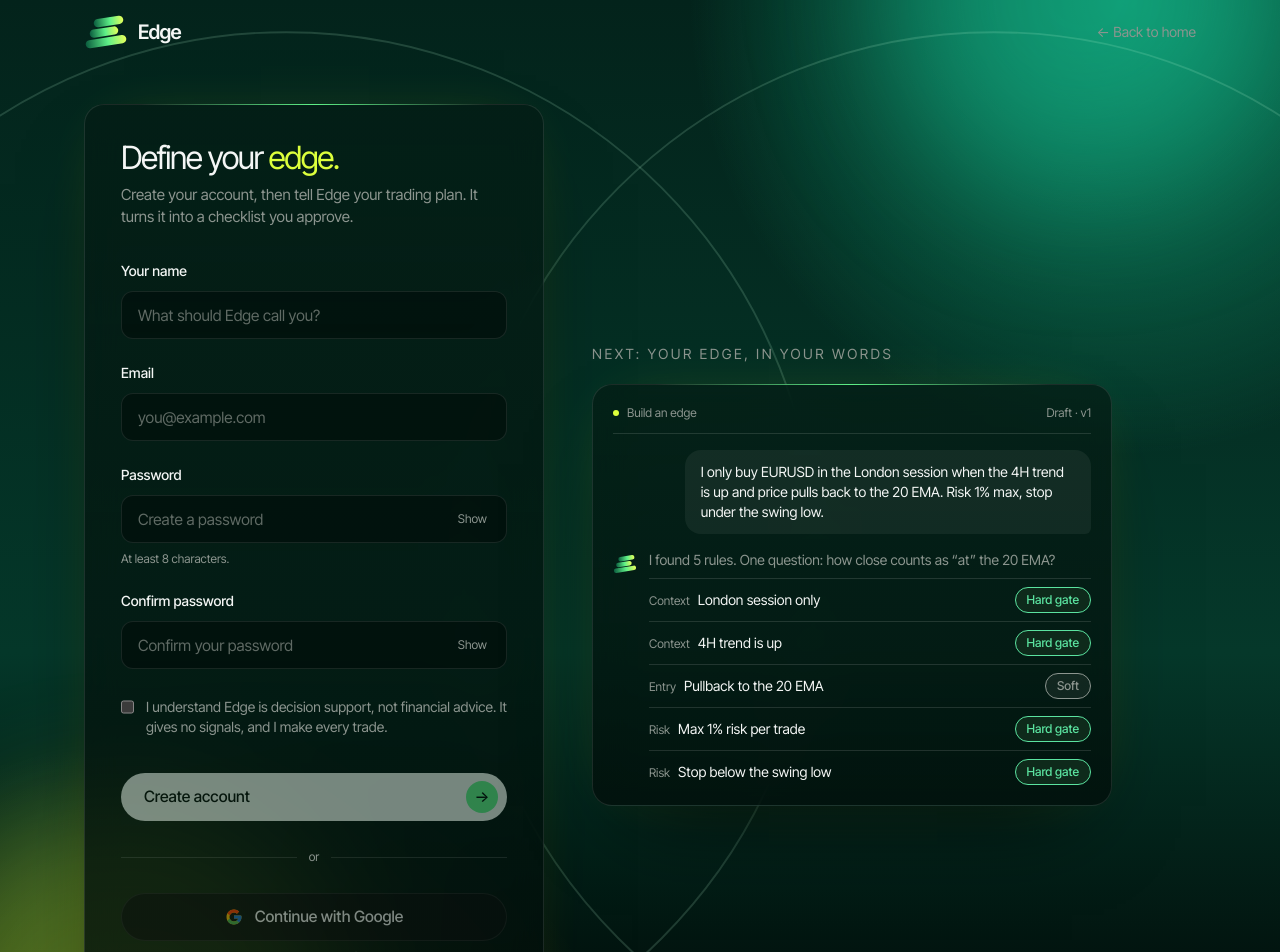
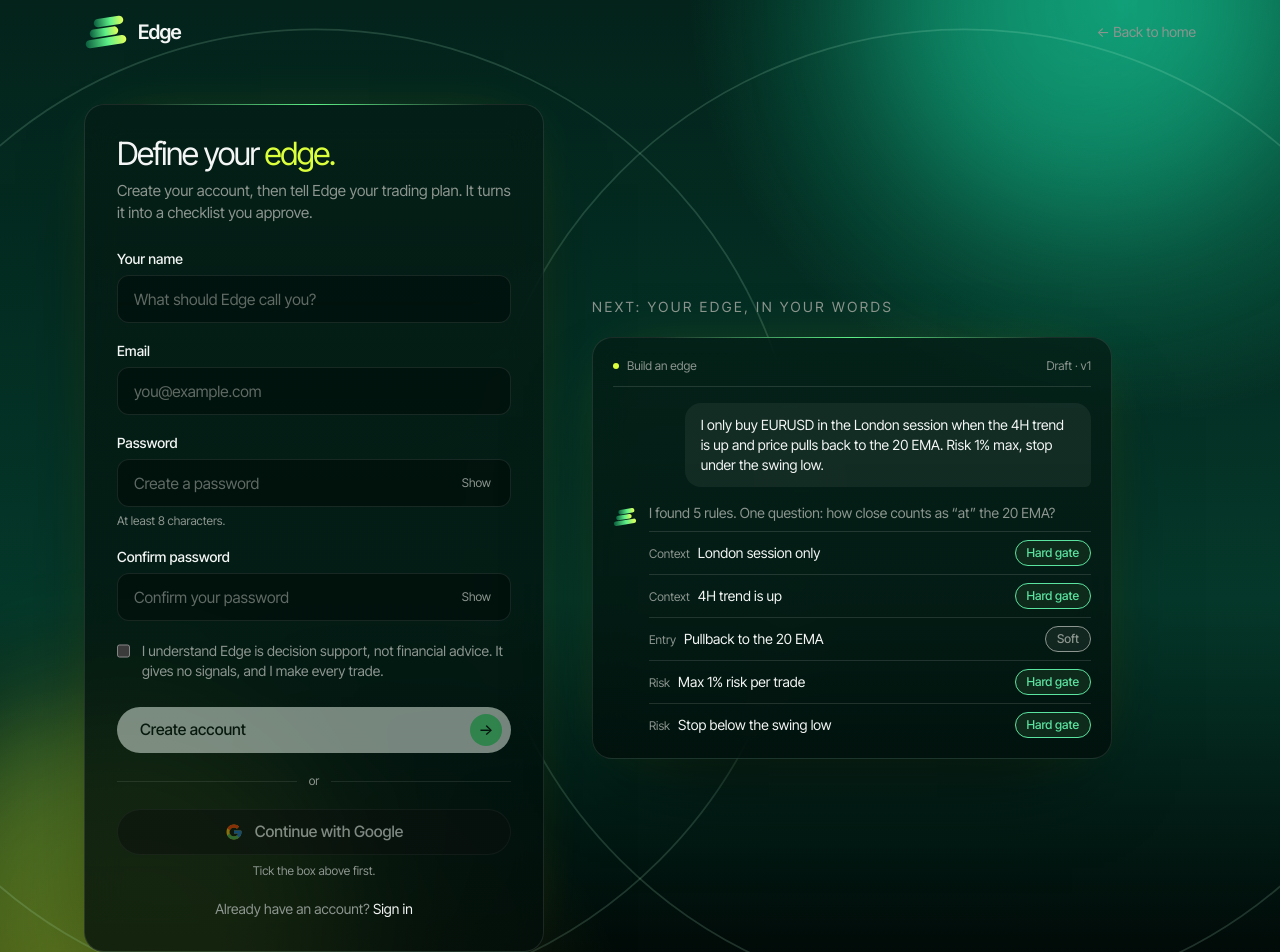
Before and after one commit to EDGE-NG/Edge-ng, a Next.js app in the folder web/: page /signup in a window 1280 px wide. Shown: the top 952 px of the page. Built offline with nearby package versions, Linux system fonts and the light colour scheme.

Commit message:
Tighten vertical rhythm and spacing on signup form (PRD F1, REQ-ID-1)

```diff
--- a/web/app/_components/auth-screen.tsx
+++ b/web/app/_components/auth-screen.tsx
@@ -142,7 +142,10 @@ export default function AuthScreen({ mode }: { mode: Mode }) {
       </header>
 
       <main className="mx-auto grid w-full max-w-6xl flex-1 items-center gap-12 px-5 py-10 lg:grid-cols-[minmax(0,460px)_1fr]">
-        <section className="glass-panel w-full p-8 sm:p-9 fade-up" aria-labelledby="auth-h">
+        <section
+          className={`glass-panel w-full fade-up ${signup ? "p-7 sm:p-8" : "p-8 sm:p-9"}`}
+          aria-labelledby="auth-h"
+        >
           <h1 id="auth-h" className="text-[2rem] leading-tight font-semibold">
             {signup ? (
               <>
@@ -160,9 +163,13 @@ export default function AuthScreen({ mode }: { mode: Mode }) {
               : "Sign in to pick up your edge where you left it."}
           </p>
 
-          <form onSubmit={submit} className="mt-8 space-y-6" noValidate>
+          <form
+            onSubmit={submit}
+            className={signup ? "mt-6 space-y-[18px]" : "mt-8 space-y-6"}
+            noValidate
+          >
             {signup && (
-              <Field label="Your name" htmlFor="name">
+              <Field label="Your name" htmlFor="name" compact>
                 <input
                   id="name"
                   className="input h-12 px-4"
@@ -174,7 +181,7 @@ export default function AuthScreen({ mode }: { mode: Mode }) {
                 />
               </Field>
             )}
-            <Field label="Email" htmlFor="email">
+            <Field label="Email" htmlFor="email" compact={signup}>
               <input
                 id="email"
                 className="input h-12 px-4"
@@ -203,6 +210,7 @@ export default function AuthScreen({ mode }: { mode: Mode }) {
               }
               htmlFor="password"
               hint={signup ? "At least 8 characters." : undefined}
+              compact={signup}
             >
               <div className="relative">
                 <input
@@ -231,6 +239,7 @@ export default function AuthScreen({ mode }: { mode: Mode }) {
               <Field
                 label="Confirm password"
                 htmlFor="confirm-password"
+                compact
                 hint={
                   confirmPassword && password !== confirmPassword
                     ? "Passwords do not match."
@@ -262,7 +271,7 @@ export default function AuthScreen({ mode }: { mode: Mode }) {
             )}
 
             {signup && (
-              <label className="flex cursor-pointer items-start gap-3 text-sm text-muted pt-1">
+              <label className="flex cursor-pointer items-start gap-3 text-sm text-muted pt-0.5">
                 <input
                   type="checkbox"
                   className="mt-0.5 h-4 w-4 accent-[#5ef088]"
@@ -294,7 +303,7 @@ export default function AuthScreen({ mode }: { mode: Mode }) {
 
             <button
               type="submit"
-              className="btn btn-main w-full mt-3 min-h-[48px]"
+              className={`btn btn-main w-full ${signup ? "mt-2 min-h-[46px]" : "mt-3 min-h-[48px]"}`}
               disabled={
                 busy !== "" ||
                 !email ||
@@ -312,7 +321,10 @@ export default function AuthScreen({ mode }: { mode: Mode }) {
             </button>
           </form>
 
-          <div className="my-7 flex items-center gap-3 text-xs text-muted" aria-hidden="true">
+          <div
+            className={`${signup ? "my-5" : "my-7"} flex items-center gap-3 text-xs text-muted`}
+            aria-hidden="true"
+          >
             <span className="h-px flex-1 bg-line" />
             or
             <span className="h-px flex-1 bg-line" />
@@ -320,7 +332,9 @@ export default function AuthScreen({ mode }: { mode: Mode }) {
 
           <button
             type="button"
-            className="btn w-full min-h-[48px] gap-3 border border-line bg-surface text-ink hover:border-accent/50"
+            className={`btn w-full gap-3 border border-line bg-surface text-ink hover:border-accent/50 ${
+              signup ? "min-h-[46px]" : "min-h-[48px]"
+            }`}
             disabled={busy !== "" || (signup && !accept)}
             onClick={() => {
               setBusy("google");
@@ -338,7 +352,7 @@ export default function AuthScreen({ mode }: { mode: Mode }) {
               : "By continuing with Google, you confirm Edge is decision support, not financial advice."}
           </p>
 
-          <p className="mt-6 text-center text-sm text-muted">
+          <p className={`${signup ? "mt-5" : "mt-6"} text-center text-sm text-muted`}>
             {signup ? "Already have an account? " : "New to Edge? "}
             <Link href={signup ? "/login" : "/signup"} className="text-ink underline-offset-4 hover:underline">
               {signup ? "Sign in" : "Create an account"}
@@ -372,20 +386,25 @@ function Field({
   label,
   htmlFor,
   hint,
+  compact,
   children,
 }: {
   label: React.ReactNode;
   htmlFor: string;
   hint?: string;
+  compact?: boolean;
   children: React.ReactNode;
 }) {
   return (
     <div>
-      <label htmlFor={htmlFor} className="mb-2.5 block text-sm font-medium text-ink">
+      <label
+        htmlFor={htmlFor}
+        className={`${compact ? "mb-1.5" : "mb-2.5"} block text-sm font-medium text-ink`}
+      >
         {label}
       </label>
       {children}
-      {hint && <p className="mt-2 text-xs text-muted">{hint}</p>}
+      {hint && <p className={`${compact ? "mt-1.5" : "mt-2"} text-xs text-muted`}>{hint}</p>}
     </div>
   );
 }
```
